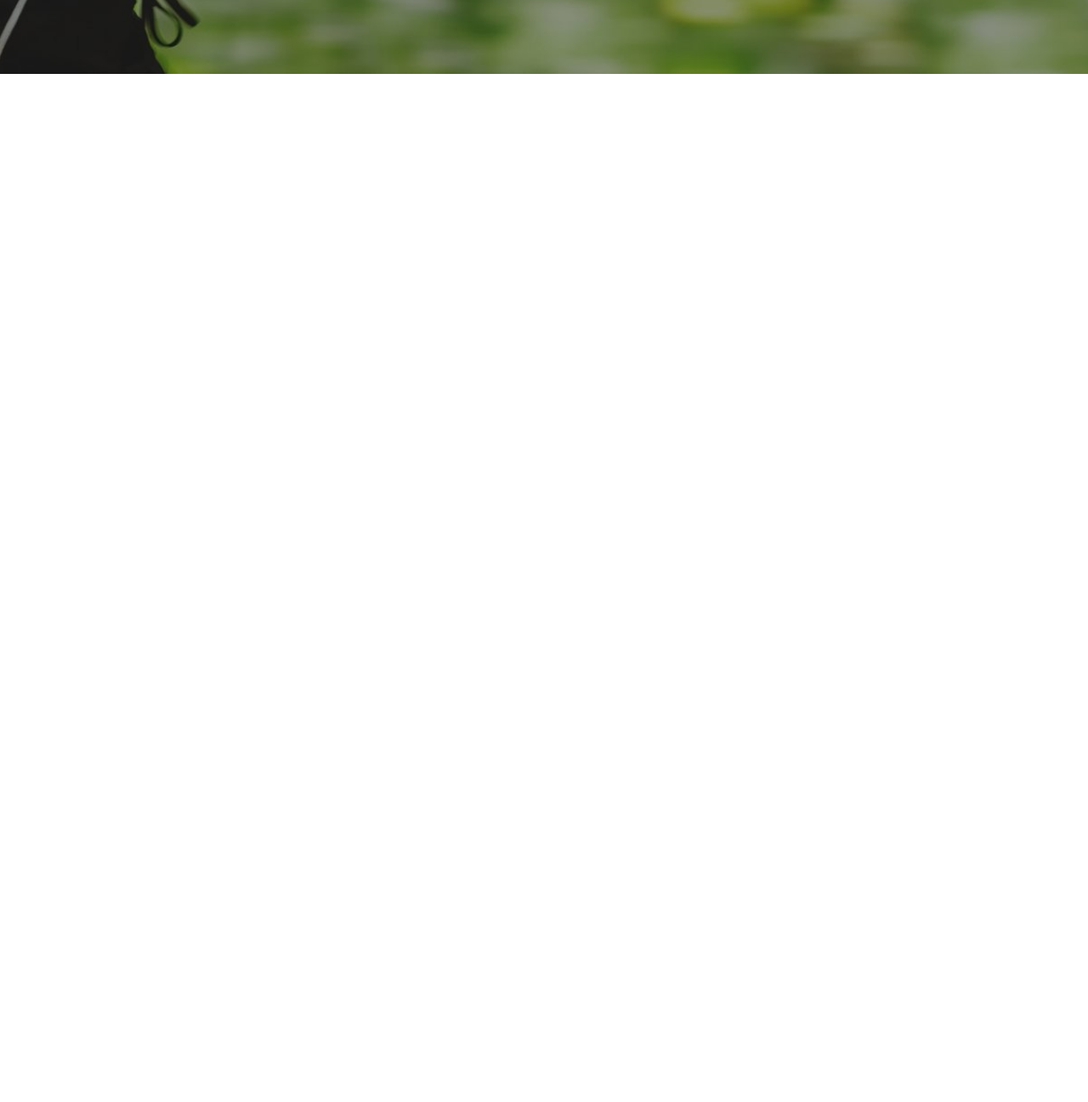
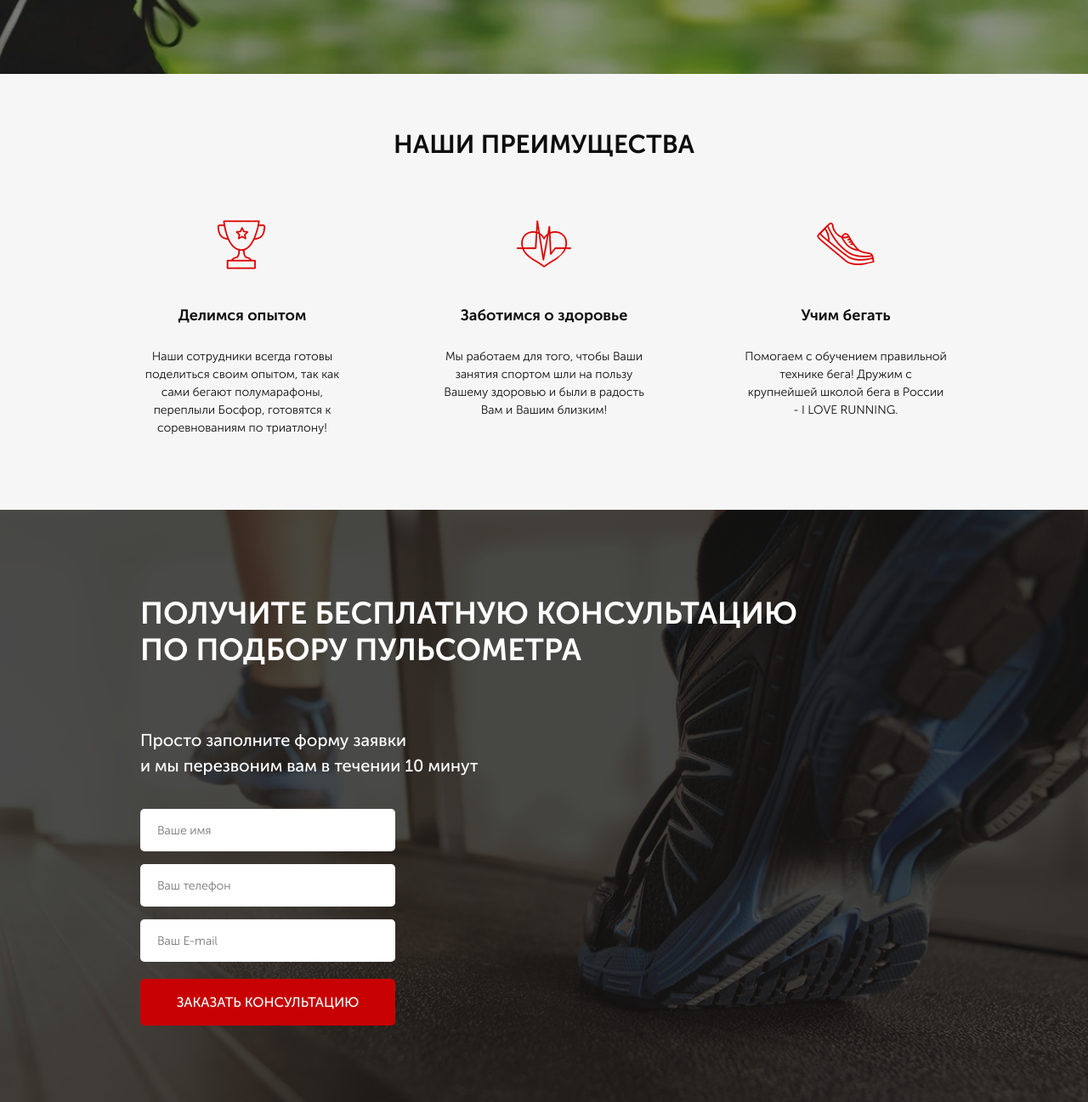
Before and after one commit to falconiox/heart_rate, a website: page src/index.html in a window 1280 px wide. Shown: the part 608-1905 px from the top of the page at 85% size. Before the commit the page ends 800 px from the top, so only its background shows below. Drawn offline with Linux system fonts and the light colour scheme.

Commit message:
add advantages and form sections

```diff
--- a/src/index.html
+++ b/src/index.html
@@ -10,7 +10,7 @@
       <title>Pulse</title>
    </head>
    <body>
-      <div class="promo">
+      <section class="promo">
          <div class="container">
             <header class="header">
                <a href="a" class="header__logo">
@@ -29,7 +29,9 @@
             </header>
             <div class="promo__wrapper">
                <h1 class="promo__header">Подбор пульсометра</h1>
-               <h2 class="promo__subheader">с учётом Вашего уровня подготовки</h2>
+               <h2 class="promo__subheader">
+                  с учётом Вашего уровня подготовки
+               </h2>
 
                <div class="promo__icons">
                   <div class="promo__icon">
@@ -51,6 +53,69 @@
                </div>
             </div>
          </div>
-      </div>
+      </section>
+      <section class="advantages">
+         <div class="container">
+            <h2 class="title">НАШИ ПРЕИМУЩЕСТВА</h2>
+            <div class="advantages__wrapper">
+               <div class="advantages__item">
+                  <img src="icons/advantages/cup.png" alt="cup" />
+                  <h3 class="advantages__title">Делимся опытом</h3>
+                  <p class="advantages__descr">
+                     Наши сотрудники всегда готовы поделиться своим опытом, так
+                     как сами бегают полумарафоны, переплыли Босфор, готовятся к
+                     соревнованиям по триатлону!
+                  </p>
+               </div>
+               <div class="advantages__item">
+                  <img src="icons/advantages/heart.png" alt="cup" />
+                  <h3 class="advantages__title">Заботимся о здоровье</h3>
+                  <p class="advantages__descr">
+                     Мы работаем для того, чтобы Ваши занятия спортом шли на
+                     пользу Вашему здоровью и были в радость Вам и Вашим
+                     близким!
+                  </p>
+               </div>
+               <div class="advantages__item">
+                  <img src="icons/advantages/shoe.png" alt="cup" />
+                  <h3 class="advantages__title">Учим бегать</h3>
+                  <p class="advantages__descr">
+                     Помогаем с обучением правильной технике бега! Дружим с
+                     крупнейшей школой бега в России - I LOVE RUNNING.
+                  </p>
+               </div>
+            </div>
+         </div>
+      </section>
+      <section class="consultation">
+         <div class="container">
+            <h2 class="title title_left">
+               Получите бесплатную консультацию <br />
+               по подбору пульсометра
+            </h2>
+            <div class="consultation__descr">
+               Просто заполните форму заявки <br />
+               и мы перезвоним вам в течении 10 минут
+            </div>
+            <form class="feed-form" action="#">
+               <input name="name" required type="text" placeholder="Ваше имя" />
+               <input
+                  name="phone"
+                  required
+                  type="tel"
+                  placeholder="Ваш телефон"
+               />
+               <input
+                  name="email"
+                  required
+                  type="text"
+                  placeholder="Ваш E-mail"
+               />
+               <button type="submit" class="button button_submit">
+                  заказать кОНСУЛЬТАЦИЮ
+               </button>
+            </form>
+         </div>
+      </section>
    </body>
 </html>
--- /dev/null
+++ b/src/sass/blocks/_advantages.scss
@@ -0,0 +1,27 @@
+.advantages {
+   min-height: 470px;
+   background-color: #f6f6f6;
+   padding: 65px 0 70px 0;
+   &__wrapper {
+      margin-top: 65px;
+      display: flex;
+      flex-wrap: wrap;
+      justify-content: space-between;
+   }
+   &__item {
+      width: 240px;
+      text-align: center;
+   }
+   &__title {
+      margin-top: 38px;
+      font-size: 18px;
+      font-weight: 700;
+      color: #0d0d0d;
+   }
+   &__descr {
+      margin-top: 26px;
+      font-size: 14px;
+      font-weight: 300;
+      color: #0d0d0d;
+   }
+}
--- a/src/sass/blocks/_buttons.scss
+++ b/src/sass/blocks/_buttons.scss
@@ -14,4 +14,10 @@
       height: 50px;
       font-size: 16px;
    }
+   &_submit {
+      margin-top: 20px;
+      width: 100%;
+      height: 55px;
+      font-size: 16px;
+   }
 }
--- /dev/null
+++ b/src/sass/blocks/_consultation.scss
@@ -0,0 +1,11 @@
+.consultation {
+   min-height: 680px;
+   padding: 100px 0 90px 0;
+   background: url('../img/consultation.png') center center/cover no-repeat;
+   &__descr {
+      margin-top: 70px;
+      font-size: 20px;
+      font-weight: 500;
+      color: #ffffff;
+   }
+}
--- /dev/null
+++ b/src/sass/blocks/_forms.scss
@@ -0,0 +1,16 @@
+.feed-form {
+   margin-top: 21px;
+   display: flex;
+   flex-direction: column;
+   width: 300px;
+   input {
+      margin-top: 15px;
+      padding: 0 20px;
+      height: 50px;
+      border-radius: 5px;
+      border: none;
+      font-size: 14px;
+      font-weight: 300;
+      color: #4b4b4b;
+   }
+}
--- a/src/sass/blocks/_promo.scss
+++ b/src/sass/blocks/_promo.scss
@@ -1,7 +1,7 @@
 .promo {
    min-height: 650px;
    padding: 21px 0 90px 0;
-   background: url('../../img/main.jpg') center center/cover no-repeat;
+   background: url('../img/main.jpg') center center/cover no-repeat;
    &__wrapper {
       display: flex;
       flex-direction: column;
--- /dev/null
+++ b/src/sass/blocks/_titles.scss
@@ -0,0 +1,13 @@
+.title {
+   font-size: 30px;
+   font-weight: 700;
+   color: #0d0d0d;
+   text-align: center;
+   text-transform: uppercase;
+   &_left {
+      font-size: 36px;
+      color: #ffffff;
+      text-align: left;
+   }
+
+}
--- a/src/sass/style.scss
+++ b/src/sass/style.scss
@@ -13,3 +13,7 @@
 @import 'blocks/promo.scss';
 @import 'blocks/header';
 @import 'blocks/buttons';
+@import 'blocks/titles';
+@import 'blocks/advantages';
+@import 'blocks/consultation';
+@import 'blocks/forms';
```
Also changed, not shown: src/css/style.min.css, src/icons/advantages/cup.png (added), src/icons/advantages/heart.png (added), src/icons/advantages/shoe.png (added), src/img/consultation.png (added).
